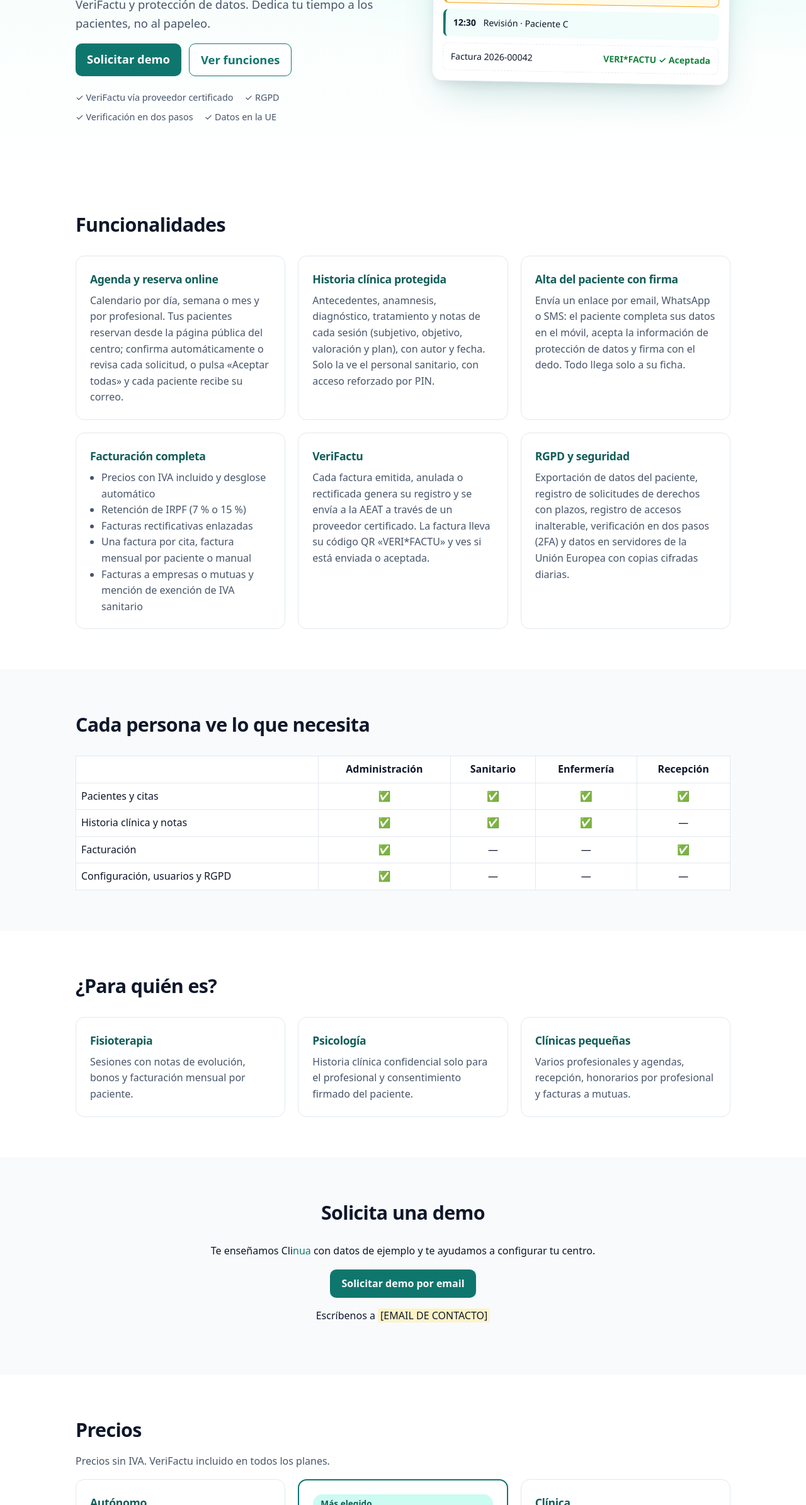
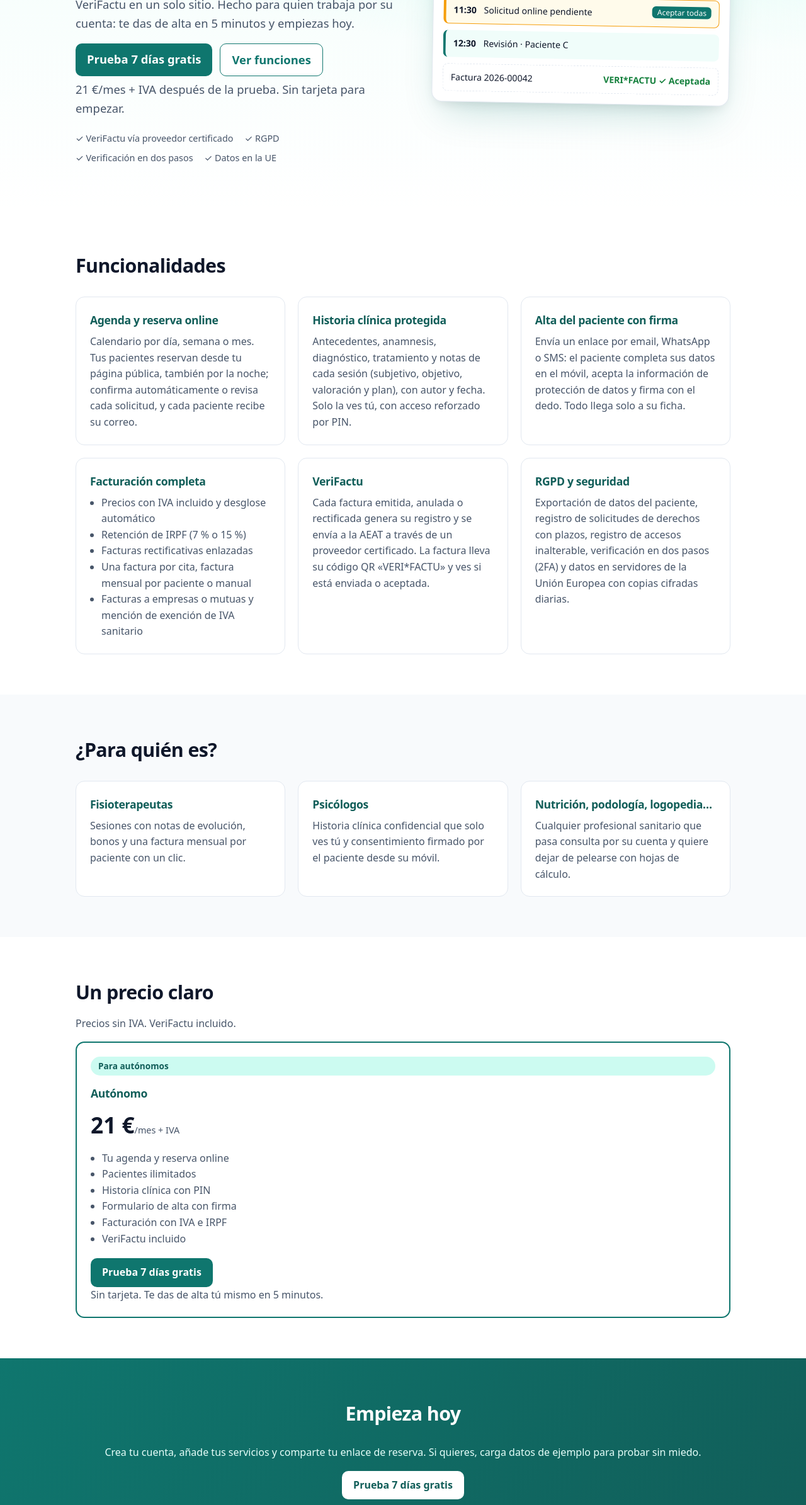
Before and after one commit to jesfueloss/clinua-web, a plain HTML site: page index.html in a window 1280 px wide. Shown: the part 410-2800 px from the top of the page at 63% size. Drawn offline with Linux system fonts and the light colour scheme.

Commit message:
Web orientada a autónomos

```diff
--- a/index.html
+++ b/index.html
@@ -1,10 +1,10 @@
-<!doctype html><html lang="es"><head><meta charset="utf-8"><meta name="viewport" content="width=device-width,initial-scale=1"><title>Clinua · Software de gestión para centros de fisioterapia, psicología y clínicas</title><meta name="description" content="Agenda y reserva online, historia clínica, facturación con VeriFactu y RGPD en un solo programa para tu centro sanitario. Solicita una demo."><link rel="canonical" href="https://www.clinua.es/"><link rel="icon" href="favicon.svg" type="image/svg+xml"><link rel="alternate icon" href="favicon.ico"><link rel="stylesheet" href="styles.css?v=8">
-<meta property="og:type" content="website"><meta property="og:locale" content="es_ES"><meta property="og:title" content="Clinua · Gestión para centros sanitarios"><meta property="og:description" content="Agenda, historia clínica, facturación con VeriFactu y RGPD en un solo programa."><meta property="og:url" content="https://www.clinua.es/"><meta property="og:image" content="https://www.clinua.es/og.png"><meta name="twitter:card" content="summary_large_image">
+<!doctype html><html lang="es"><head><meta charset="utf-8"><meta name="viewport" content="width=device-width,initial-scale=1"><title>Clinua · Software de gestión para fisioterapeutas, psicólogos y profesionales sanitarios autónomos</title><meta name="description" content="Agenda, reserva online, historia clínica y facturas con VeriFactu para profesionales sanitarios autónomos. 21 €/mes. Prueba 7 días gratis."><link rel="canonical" href="https://www.clinua.es/"><link rel="icon" href="favicon.svg" type="image/svg+xml"><link rel="alternate icon" href="favicon.ico"><link rel="stylesheet" href="styles.css?v=8">
+<meta property="og:type" content="website"><meta property="og:locale" content="es_ES"><meta property="og:title" content="Clinua · Tu consulta, sin papeleo"><meta property="og:description" content="Agenda, historia clínica, facturación con VeriFactu y RGPD en un solo programa."><meta property="og:url" content="https://www.clinua.es/"><meta property="og:image" content="https://www.clinua.es/og.png"><meta name="twitter:card" content="summary_large_image">
 <script type="application/ld+json">{"@context":"https://schema.org","@type":"SoftwareApplication","name":"Clinua","applicationCategory":"BusinessApplication","operatingSystem":"Web","inLanguage":"es"}</script>
 </head><body>
-<header><div class="w"><a class="logo" href="index.html"><img src="logo.svg" alt="" width="22" height="38"><span class="lt">Cli<span>nua</span></span></a><nav><a href="index.html#funciones">Funciones</a><a href="index.html#para-quien">Para quién</a><a href="index.html#precios">Precios</a><a href="index.html#demo">Demo</a><a href="index.html#faq">FAQ</a><a class="btn o" href="https://clinic-companion.vercel.app/login">Entrar</a></nav></div></header>
+<header><div class="w"><a class="logo" href="index.html"><img src="logo.svg" alt="" width="22" height="38"><span class="lt">Cli<span>nua</span></span></a><nav><a href="index.html#funciones">Funciones</a><a href="index.html#para-quien">Para quién</a><a href="index.html#precios">Precios</a><a href="index.html#centros">Centros</a><a href="index.html#faq">FAQ</a><a class="btn o" href="https://clinic-companion.vercel.app/login">Entrar</a></nav></div></header>
 <main>
-<section class="hero"><div class="w hg"><div><span class="pill">Para centros de fisioterapia, psicología y clínicas</span><h1>Tu centro sanitario, <em>organizado</em> en un solo sitio</h1><p>Agenda, reserva online, historia clínica, facturación con VeriFactu y protección de datos. Dedica tu tiempo a los pacientes, no al papeleo.</p><p class="ctas"><a class="btn" href="#demo">Solicitar demo</a><a class="btn o" href="#funciones">Ver funciones</a></p><ul class="badges"><li>✓ VeriFactu vía proveedor certificado</li><li>✓ RGPD</li><li>✓ Verificación en dos pasos</li><li>✓ Datos en la UE</li></ul></div>
+<section class="hero"><div class="w hg"><div><span class="pill">Para fisioterapeutas, psicólogos y profesionales sanitarios autónomos</span><h1>Tu consulta, <em>organizada</em> sin papeleo</h1><p>Agenda, reserva online, historia clínica y facturas con VeriFactu en un solo sitio. Hecho para quien trabaja por su cuenta: te das de alta en 5 minutos y empiezas hoy.</p><p class="ctas"><a class="btn" href="https://clinic-companion.vercel.app/registro">Prueba 7 días gratis</a><a class="btn o" href="#funciones">Ver funciones</a></p><p class="sub">21 €/mes + IVA después de la prueba. Sin tarjeta para empezar.</p><ul class="badges"><li>✓ VeriFactu vía proveedor certificado</li><li>✓ RGPD</li><li>✓ Verificación en dos pasos</li><li>✓ Datos en la UE</li></ul></div>
 <div class="mock" aria-hidden="true"><div class="mbar"><i></i><i></i><i></i><span>Agenda · hoy</span></div><div class="mbody">
 <div class="ev a"><b>09:00</b> Sesión fisioterapia · Paciente de ejemplo A</div>
 <div class="ev b"><b>10:00</b> Primera visita psicología · Paciente B</div>
@@ -13,42 +13,45 @@
 <div class="inv"><span>Factura 2026-00042</span><span class="ok">VERI*FACTU ✓ Aceptada</span></div></div></div></div></section>
 
 <section id="funciones"><div class="w"><h2>Funcionalidades</h2><div class="g">
-<div class="c"><h3>Agenda y reserva online</h3><p>Calendario por día, semana o mes y por profesional. Tus pacientes reservan desde la página pública del centro; confirma automáticamente o revisa cada solicitud, o pulsa «Aceptar todas» y cada paciente recibe su correo.</p></div>
-<div class="c"><h3>Historia clínica protegida</h3><p>Antecedentes, anamnesis, diagnóstico, tratamiento y notas de cada sesión (subjetivo, objetivo, valoración y plan), con autor y fecha. Solo la ve el personal sanitario, con acceso reforzado por PIN.</p></div>
+<div class="c"><h3>Agenda y reserva online</h3><p>Calendario por día, semana o mes. Tus pacientes reservan desde tu página pública, también por la noche; confirma automáticamente o revisa cada solicitud, y cada paciente recibe su correo.</p></div>
+<div class="c"><h3>Historia clínica protegida</h3><p>Antecedentes, anamnesis, diagnóstico, tratamiento y notas de cada sesión (subjetivo, objetivo, valoración y plan), con autor y fecha. Solo la ves tú, con acceso reforzado por PIN.</p></div>
 <div class="c"><h3>Alta del paciente con firma</h3><p>Envía un enlace por email, WhatsApp o SMS: el paciente completa sus datos en el móvil, acepta la información de protección de datos y firma con el dedo. Todo llega solo a su ficha.</p></div>
 <div class="c"><h3>Facturación completa</h3><ul><li>Precios con IVA incluido y desglose automático</li><li>Retención de IRPF (7 % o 15 %)</li><li>Facturas rectificativas enlazadas</li><li>Una factura por cita, factura mensual por paciente o manual</li><li>Facturas a empresas o mutuas y mención de exención de IVA sanitario</li></ul></div>
 <div class="c"><h3>VeriFactu</h3><p>Cada factura emitida, anulada o rectificada genera su registro y se envía a la AEAT a través de un proveedor certificado. La factura lleva su código QR «VERI*FACTU» y ves si está enviada o aceptada.</p></div>
 <div class="c"><h3>RGPD y seguridad</h3><p>Exportación de datos del paciente, registro de solicitudes de derechos con plazos, registro de accesos inalterable, verificación en dos pasos (2FA) y datos en servidores de la Unión Europea con copias cifradas diarias.</p></div>
 </div></div></section>
 
-<section class="alt"><div class="w"><h2>Cada persona ve lo que necesita</h2>
+<section id="para-quien" class="alt"><div class="w"><h2>¿Para quién es?</h2><div class="g">
+<div class="c"><h3>Fisioterapeutas</h3><p>Sesiones con notas de evolución, bonos y una factura mensual por paciente con un clic.</p></div>
+<div class="c"><h3>Psicólogos</h3><p>Historia clínica confidencial que solo ves tú y consentimiento firmado por el paciente desde su móvil.</p></div>
+<div class="c"><h3>Nutrición, podología, logopedia…</h3><p>Cualquier profesional sanitario que pasa consulta por su cuenta y quiere dejar de pelearse con hojas de cálculo.</p></div>
+</div></div></section>
+
+<section id="precios"><div class="w"><h2>Un precio claro</h2><p class="sub">Precios sin IVA. VeriFactu incluido.</p><div class="g pr">
+<div class="c hl"><span class="pill">Para autónomos</span><h3>Autónomo</h3><p class="price">21 €<small>/mes + IVA</small></p><ul><li>Tu agenda y reserva online</li><li>Pacientes ilimitados</li><li>Historia clínica con PIN</li><li>Formulario de alta con firma</li><li>Facturación con IVA e IRPF</li><li>VeriFactu incluido</li></ul><p><a class="btn" href="https://clinic-companion.vercel.app/registro">Prueba 7 días gratis</a></p><p class="sub">Sin tarjeta. Te das de alta tú mismo en 5 minutos.</p></div>
+</div></div></section>
+
+<section class="band cta"><div class="w"><h2>Empieza hoy</h2><p>Crea tu cuenta, añade tus servicios y comparte tu enlace de reserva. Si quieres, carga datos de ejemplo para probar sin miedo.</p><p><a class="btn w2" href="https://clinic-companion.vercel.app/registro">Prueba 7 días gratis</a></p></div></section>
+
+<section id="centros" class="alt"><div class="w"><h2>¿Tienes un centro con más profesionales?</h2><p class="sub"><span class="bn">Cli<span>nua</span></span> también sirve para centros: cada persona ve solo lo que necesita.</p>
 <table><tr><th></th><th>Administración</th><th>Sanitario</th><th>Enfermería</th><th>Recepción</th></tr>
 <tr><td>Pacientes y citas</td><td>✅</td><td>✅</td><td>✅</td><td>✅</td></tr>
 <tr><td>Historia clínica y notas</td><td>✅</td><td>✅</td><td>✅</td><td>—</td></tr>
 <tr><td>Facturación</td><td>✅</td><td>—</td><td>—</td><td>✅</td></tr>
-<tr><td>Configuración, usuarios y RGPD</td><td>✅</td><td>—</td><td>—</td><td>—</td></tr></table></div></section>
-
-<section id="para-quien"><div class="w"><h2>¿Para quién es?</h2><div class="g">
-<div class="c"><h3>Fisioterapia</h3><p>Sesiones con notas de evolución, bonos y facturación mensual por paciente.</p></div>
-<div class="c"><h3>Psicología</h3><p>Historia clínica confidencial solo para el profesional y consentimiento firmado del paciente.</p></div>
-<div class="c"><h3>Clínicas pequeñas</h3><p>Varios profesionales y agendas, recepción, honorarios por profesional y facturas a mutuas.</p></div>
-</div></div></section>
-
-<section id="demo" class="alt cta"><div class="w"><h2>Solicita una demo</h2><p>Te enseñamos <span class="bn">Cli<span>nua</span></span> con datos de ejemplo y te ayudamos a configurar tu centro.</p><p><a class="btn" href="mailto:?subject=Demo%20Clinua">Solicitar demo por email</a></p><p>Escríbenos a <span class="ph">[EMAIL DE CONTACTO]</span></p></div></section>
-
-<section id="precios"><div class="w"><h2>Precios</h2><p class="sub">Precios sin IVA. VeriFactu incluido en todos los planes.</p><div class="g pr">
-<div class="c"><h3>Autónomo</h3><p class="price">21 €<small>/mes + IVA</small></p><ul><li>1 profesional con agenda</li><li>Pacientes ilimitados</li><li>Agenda y reserva online</li><li>Historia clínica con PIN</li><li>Formulario de alta con firma</li><li>Facturación con IVA e IRPF</li><li>VeriFactu incluido</li></ul><p><a class="btn" href="https://clinic-companion.vercel.app/registro">Prueba 7 días gratis</a></p></div>
-<div class="c hl"><span class="pill">Más elegido</span><h3>Centro</h3><p class="price">45 €<small>/mes + IVA</small></p><ul><li>Hasta 3 profesionales con agenda</li><li>+9 € por profesional adicional</li><li>Recepción y administración sin coste</li><li>Roles y permisos</li><li>Factura mensual y rectificativas</li><li>Honorarios por profesional</li></ul><p><a class="btn" href="#demo">Solicitar demo</a></p></div>
+<tr><td>Configuración, usuarios y RGPD</td><td>✅</td><td>—</td><td>—</td><td>—</td></tr></table>
+<div class="g pr">
+<div class="c"><h3>Centro</h3><p class="price">45 €<small>/mes + IVA</small></p><ul><li>Hasta 3 profesionales con agenda</li><li>+9 € por profesional adicional</li><li>Recepción y administración sin coste</li><li>Honorarios por profesional y facturas a mutuas</li></ul><p><a class="btn o" href="#demo">Solicitar demo</a></p></div>
 <div class="c"><h3>Clínica</h3><p class="price">A medida</p><ul><li>Más de 8 profesionales o varios centros</li><li>Ayuda con la configuración inicial</li><li>Todo lo del plan Centro</li></ul><p><a class="btn o" href="#demo">Hablemos</a></p></div>
-</div></div></section>
-<section class="band cta"><div class="w"><h2>¿Lo vemos juntos?</h2><p>Te lo enseñamos con datos de ejemplo y te ayudamos a configurar tu centro: servicios, agendas, profesionales y reserva online.</p><p><a class="btn w2" href="#demo">Solicitar demo</a></p></div></section>
+</div>
+<div id="demo" class="cta"><p>Te lo enseñamos con datos de ejemplo y te ayudamos a configurar tu centro.</p><p><a class="btn" href="mailto:?subject=Demo%20Clinua">Solicitar demo por email</a></p><p>Escríbenos a <span class="ph">[EMAIL DE CONTACTO]</span></p></div>
+</div></section>
 <section id="faq"><div class="w"><h2>Preguntas frecuentes</h2>
 <details><summary>¿Tengo que instalar algo?</summary><p>No. <span class="bn">Cli<span>nua</span></span> funciona en el navegador, en ordenador, tableta o móvil.</p></details>
 <details><summary>¿Dónde se guardan los datos?</summary><p>En servidores de la Unión Europea, con copias de seguridad cifradas diarias.</p></details>
 <details><summary>¿Cumple con VeriFactu?</summary><p>Sí. Las facturas se registran y envían a la AEAT mediante un proveedor certificado, con el QR en la factura impresa.</p></details>
 <details><summary>¿Puedo probarlo antes de meter datos reales?</summary><p>Sí. Puedes cargar datos de ejemplo y borrarlos cuando termines.</p></details>
 <details><summary>¿Se pueden borrar pacientes?</summary><p>Se archivan, porque la historia clínica debe conservarse. Las solicitudes de supresión se registran en «Datos y derechos».</p></details>
-<details><summary>¿Y si un empleado pierde el móvil?</summary><p>Puede olvidar sus equipos de confianza y se le resetea la verificación en dos pasos para configurar una nueva.</p></details>
+<details><summary>¿Qué pasa al acabar la prueba?</summary><p>Tus datos siguen guardados. Para seguir, activas el plan Autónomo (21 €/mes + IVA).</p></details><details><summary>¿Y si empiezo solo y luego contrato a alguien?</summary><p>Escríbenos y pasamos tu cuenta al plan Centro, con todos tus datos, para que puedas añadir a tu equipo.</p></details>
 </div></section>
 </main>
-<footer><div class="w"><p><a href="aviso-legal.html">Aviso legal</a><a href="privacidad.html">Privacidad</a><a href="cookies.html">Cookies</a><a href="https://clinic-companion.vercel.app/login">Entrar</a></p><p>© 2026 <span class="bn">Cli<span>nua</span></span> · Software de gestión para centros sanitarios.</p></div></footer></body></html>
+<footer><div class="w"><p><a href="aviso-legal.html">Aviso legal</a><a href="privacidad.html">Privacidad</a><a href="cookies.html">Cookies</a><a href="https://clinic-companion.vercel.app/login">Entrar</a></p><p>© 2026 <span class="bn">Cli<span>nua</span></span> · Software de gestión para profesionales sanitarios.</p></div></footer></body></html>
```
